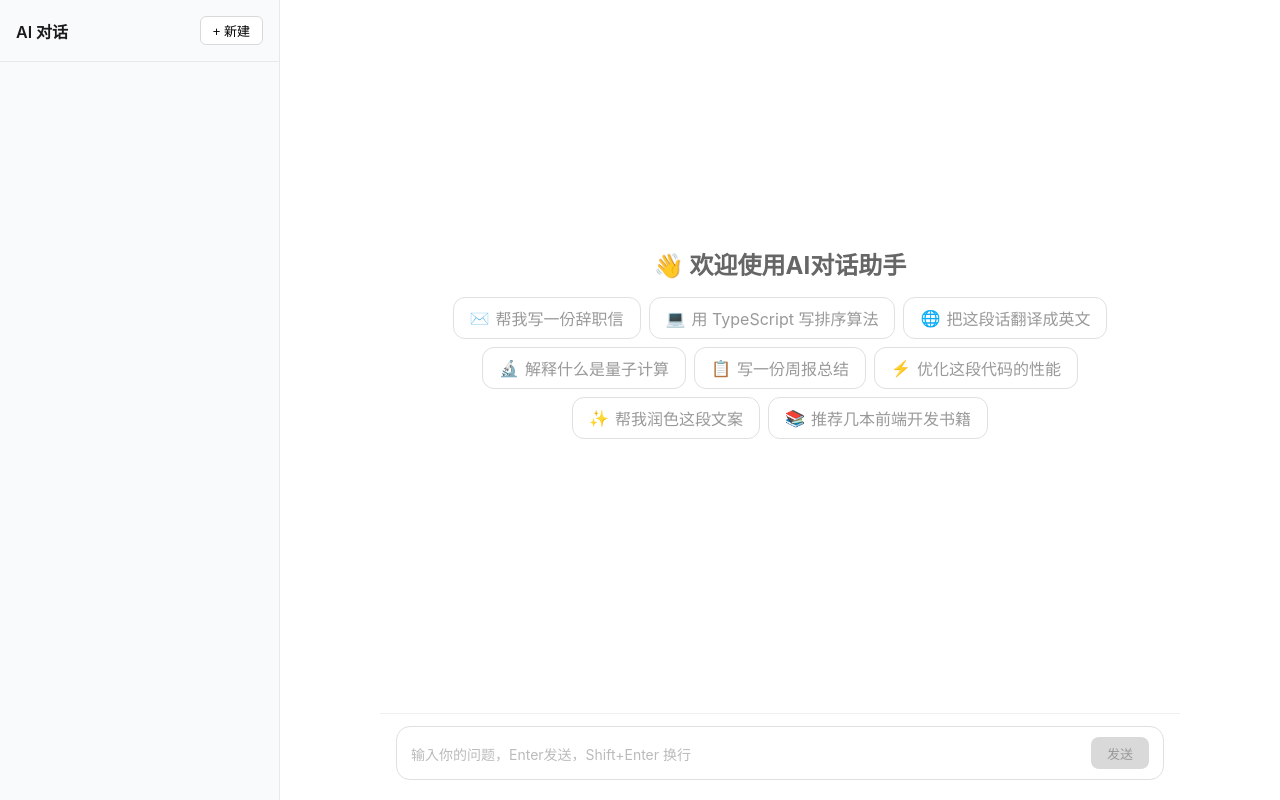
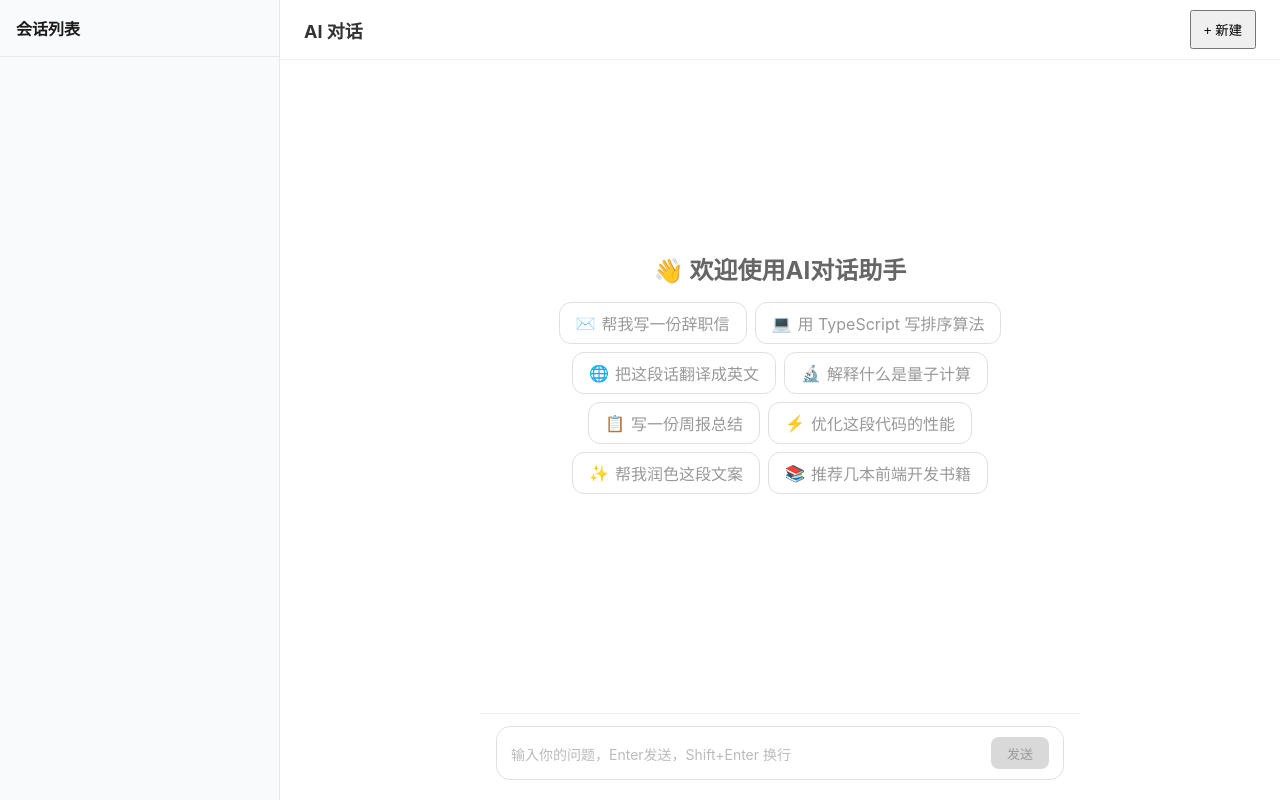
Before and after one commit to isabelle-yi/llm-ui-kit, a React (Vite) app: page / in a window 1280 px wide. Built offline with nearby package versions, Linux system fonts and the light colour scheme.

Commit message:
修复ChatPage布局

```diff
--- a/src/components/Bubble/Bubble.less
+++ b/src/components/Bubble/Bubble.less
@@ -61,10 +61,16 @@
     font-size: 12px;
 }
 
+.bubble-wrapper.bubble-left .bubble-content {
+    max-width: 100% !important;
+    width: 100%;
+}
+
 .bubble-wrapper.bubble-left .bubble-body {
     background:  #ffffff;
     color: #1a1a1a;
     border-top-left-radius: 4px;
+    padding: 10px 16px;
 }
 
 .bubble-wrapper.bubble-right .bubble-body {
--- a/src/components/Conversation/Conversation.less
+++ b/src/components/Conversation/Conversation.less
@@ -44,6 +44,7 @@
     flex-direction: column;
     gap: 2px;
     padding: 8px 8px;
+    width: 100%;
 }
 
 .conversation-item {
--- a/src/components/Conversation/Conversation.tsx
+++ b/src/components/Conversation/Conversation.tsx
@@ -142,7 +142,7 @@ export function ConversationItem({
         </span>
       </div>
       <div className="conversation-item-preview">
-        {lastMessage || '开始新对话...'}
+        {lastMessage}
       </div>
 
       <div className="conversation-item-actions">
--- a/src/pages/ChatPage/ChatPage.less
+++ b/src/pages/ChatPage/ChatPage.less
@@ -9,30 +9,55 @@
     flex: 1;
     display: flex;
     flex-direction: column;
-    max-width: calc(100% - 280px);
     height: 100vh;
     overflow: hidden;
     background: #ffffff;
+    position: relative;
+}
+
+.chat-content-wrapper {
+    flex: 1;
+    display: flex;
+    flex-direction: column;
+    width: 100%;
+    height: 100%;
+    position: relative;
+    overflow: hidden;
 }
 
 .chat-messages {
     flex: 1;
     width: 100%;
-    max-width: 800px;
+    padding: 24px 20px;
+    max-width: 100%;
     margin: 0 auto;
-    padding: 24px 16px;
     background: #ffffff;
     display: flex;
     flex-direction: column;
-    gap: 20px;
     overflow-y: auto;
-    overflow-anchor: auto;
     scroll-behavior: smooth;
-    transition: opacity 0.1s;
-    opacity: 1;
 
-    &.switching {
-        opacity: 0;
+    &::-webkit-scrollbar {
+        width: 8px;
+    }
+
+    &::-webkit-scrollbar-track {
+        background: transparent;
+    }
+
+    &::-webkit-scrollbar-thumb {
+        background-color: transparent; /* ✅ 平时：完全透明，看不见 */
+        border-radius: 4px;
+    }
+
+    /* 4. ✅ 核心：只有鼠标悬停在聊天区域时，滑块才显示 */
+    &:hover::-webkit-scrollbar-thumb {
+        background-color: #c1c1c1; /* 悬停时显示浅灰色 */
+    }
+
+    /* 5. 鼠标按住拖动时 */
+    &::-webkit-scrollbar-thumb:active {
+        background-color: #c1c1c1; /* 颜色稍微深一点点 */
     }
 }
 
@@ -56,14 +81,6 @@
 @keyframes blink {
     0%, 100% { opacity: 1; }
     50% { opacity: 0; }
-}
-
-.ai-message {
-    width: fit-content;
-    max-width: 92%;
-    line-height: 1.7;
-    font-size: 14px;
-    color: #111;
 }
 
 .user-message {
@@ -106,13 +123,26 @@
 }
 
 .chat-actions-row {
-    padding-left: 24px;
+    padding: 0 16px;
     margin-bottom: 12px;
+}
+
+.messages-inner {
+    width: 100%;
+    max-width: 600px;
+    margin: 0 auto;
+    padding: 0;
+    box-sizing: border-box;
+    display: flex;
+    flex-direction: column;
+    gap: 20px;
+    flex: 1;
+    min-height: 100%;
 }
 
 .chat-input-area {
     width: 100%;
-    max-width: 800px;
+    max-width: 600px;
     margin: 0 auto;
     border-top: 1px solid #f0f0f0;
     background: #fff;
@@ -133,3 +163,26 @@
         }
     }
 }
+
+.chat-top-nav {
+    height: 60px;
+    width: 100%;
+    padding: 0 24px;
+    display: flex;
+    justify-content: space-between;
+    align-items: center;
+    background: #fff;
+    flex-shrink: 0;
+    border-bottom: 1px solid #f0f0f0;
+    box-sizing: border-box;
+
+    h2 {
+      margin: 0;
+      font-size: 18px;
+      color: #333;
+    }
+
+    .nav-right {
+
+    }
+}
--- a/src/pages/ChatPage/ChatPage.tsx
+++ b/src/pages/ChatPage/ChatPage.tsx
@@ -295,7 +295,7 @@ export function ChatPage() {
 
     return (
         <div className="chat-page">
-            <Sidebar title="AI 对话" onNewChat={handleNewChat}>
+            <Sidebar>
                 <Conversation
                     conversations={conversations}
                     activeId={activeId}
@@ -308,7 +308,18 @@ export function ChatPage() {
             </Sidebar>
 
             <div className="chat-main">
+                <div className="chat-top-nav">
+                    <div className="nav-left">
+                       <h2>AI 对话</h2>
+                    </div>
+                    <div className="nav-right">
+                        <button onClick={handleNewChat} style={{ padding: '8px 12px' }}>+ 新建</button>
+                    </div>
+                </div>
+
+               <div className="chat-content-wrapper">
                 <div className={`chat-messages ${switching ? 'switching' : ''}`}  key={activeId} ref={chatMessagesRef}>
+                    <div className="messages-inner">
                     {messages.length === 0 && (
                         <div className="chat-empty">
                             <h2>👋 欢迎使用AI对话助手</h2>
@@ -355,7 +366,9 @@ export function ChatPage() {
                         </div>
                     ))}
 
-                    <div ref={messagesEndRef} />
+                        <div ref={messagesEndRef} />
+                      </div>
+                  </div>
                 </div>
 
                 <div className="chat-input-area">
```
